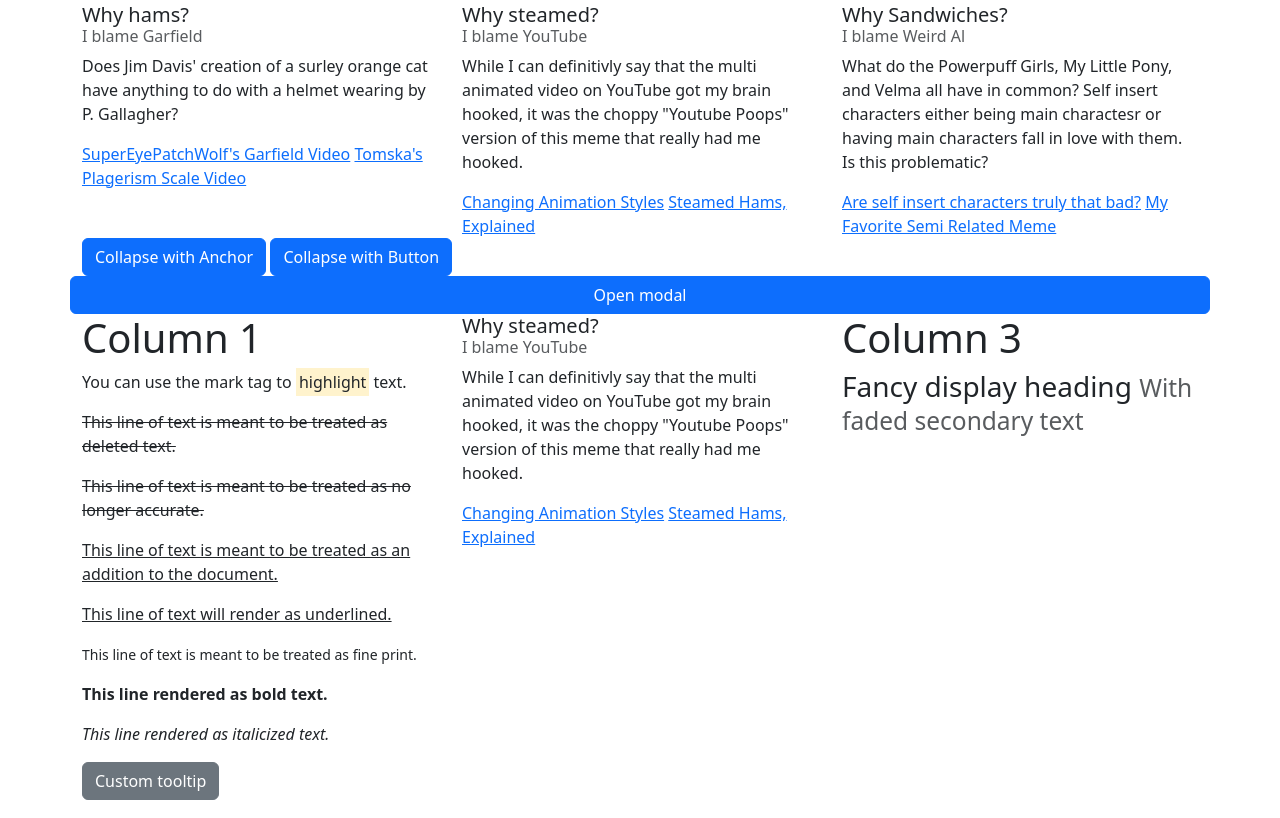
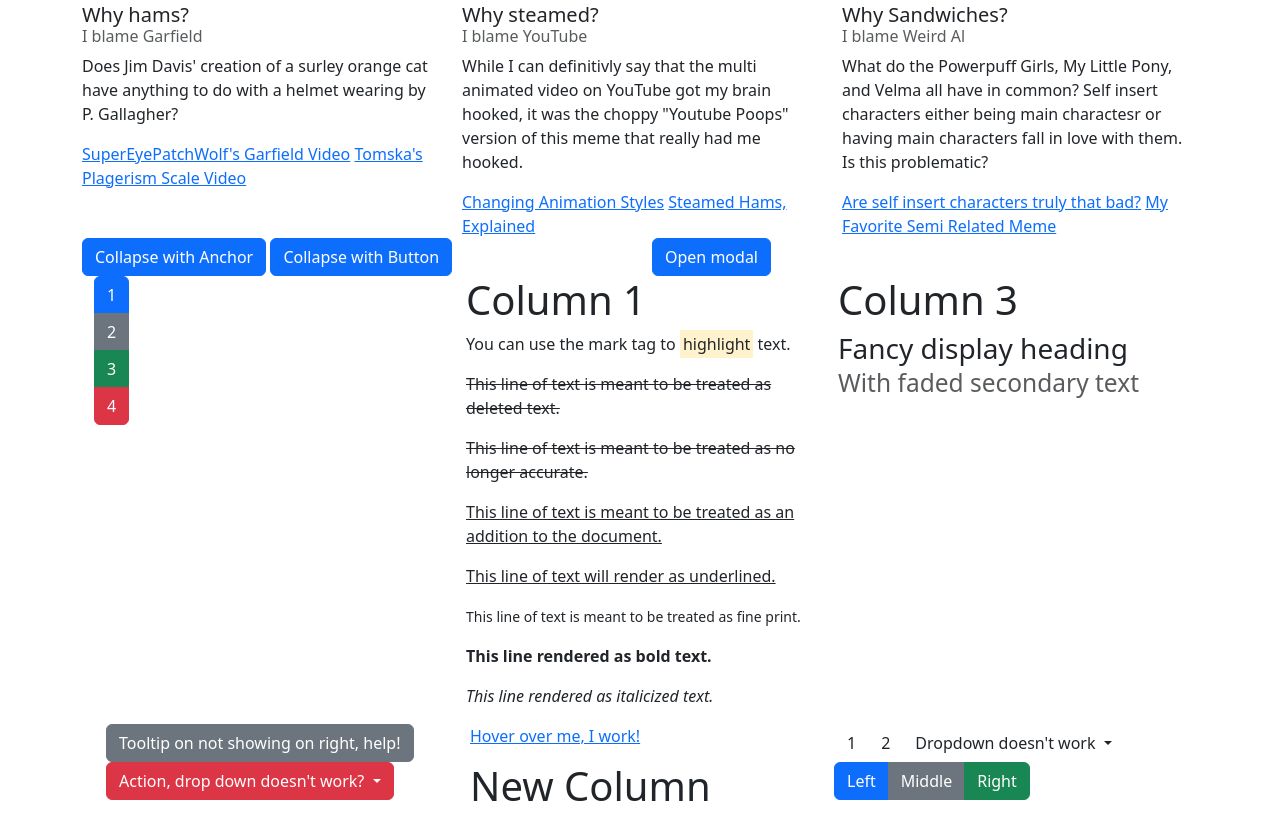
Before and after one commit to BradieAnderson/webESSENTIALSdwc, a plain HTML site: page bootstrapJUN05.html in a window 1280 px wide. Shown: the part 449-1267 px from the top of the page. Drawn offline with nearby package versions, Linux system fonts and the light colour scheme; a script that the page names is missing.

Commit message:
pre class submit, w issues

```diff
--- a/bootstrapJUN05.html
+++ b/bootstrapJUN05.html
@@ -7,11 +7,15 @@
     <title>My Website</title>
     <link rel="stylesheet" href="./style.css">
     <link rel="icon" href="./favicon.ico" type="image/x-icon">
-    <link href="https://cdn.jsdelivr.net/npm/bootstrap@5.3.3/dist/css/bootstrap.min.css" rel="stylesheet" integrity="sha384-QWTKZyjpPEjISv5WaRU9OFeRpok6YctnYmDr5pNlyT2bRjXh0JMhjY6hW+ALEwIH" crossorigin="anonymous">
+    <link href="https://cdn.jsdelivr.net/npm/bootstrap@5.3.3/dist/css/bootstrap.min.css" rel="stylesheet"
+    integrity="sha384-QWTKZyjpPEjISv5WaRU9OFeRpok6YctnYmDr5pNlyT2bRjXh0JMhjY6hW+ALEwIH" crossorigin="anonymous">
     <script src="https://cdn.jsdelivr.net/npm/bootstrap@5.3.3/dist/js/bootstrap.bundle.min.js"
         integrity="sha384-YvpcrYf0tY3lHB60NNkmXc5s9fDVZLESaAA55NDzOxhy9GkcIdslK1eN7N6jIeHz"
-        crossorigin="anonymous">
-</script>
+        crossorigin="anonymous"></script>
+    <script type="text/javascript" src="Scripts/jquery-2.1.1.min.js"></script>
+    <script src="https://cdn.jsdelivr.net/npm/@floating-ui/core@1.6.2"></script>
+    <script src="https://cdn.jsdelivr.net/npm/@floating-ui/dom@1.6.5"></script>
+
 </head>
   <body>
 <nav class="navbar navbar-expand-lg navbar-light bg-body-tertiary">
@@ -129,10 +133,10 @@
         </div>
     </div>
 
+<div class="col">
+    <button type="button" class="btn btn-primary" data-bs-toggle="modal" data-bs-target="#exampleModal">Open modal</button>
 
-    <button type="button" class="btn btn-primary" data-bs-toggle="modal" data-bs-target="#exampleModal" data-bs-whatever="@mdo">Open modal</button>
-
-<div class="modal fade" id="exampleModal" tabindex="-1" aria-labelledby="exampleModalLabel" aria-hidden="true">
+<div class="modal fade" id="exampleModal" aria-labelledby="exampleModalLabel" aria-hidden="true">
   <div class="modal-dialog">
     <div class="modal-content">
       <div class="modal-header">
@@ -159,11 +163,24 @@
   </div>
 </div>
 
+</div>
+</div>
+
 
 <div class="container">
     <div class="row">
 
     <div class="col">
+      <div class="btn-group-vertical" role="group" aria-label="...">
+          <button type="button" class="btn btn-primary">1</button>
+          <button type="button" class="btn btn-secondary">2</button>
+          <button type="button" class="btn btn-success">3</button>
+          <button type="button" class="btn btn-danger">4</button>
+      </div>
+    </div>
+
+    <div class="col">
+
       <h1>Column 1</h1>
       <p>You can use the mark tag to <mark>highlight</mark> text.</p>
       <p><del>This line of text is meant to be treated as deleted text.</del></p>
@@ -173,16 +190,7 @@
       <p><small>This line of text is meant to be treated as fine print.</small></p>
       <p><strong>This line rendered as bold text.</strong></p>
       <p><em>This line rendered as italicized text.</em></p>
-    </div>
 
-    <div class="col">
-        <div class="card-body">
-            <h5 class="card-title">Why steamed?</h5>
-            <h6 class="card-subtitle mb-2 text-muted">I blame YouTube</h6>
-            <p class="card-text">While I can definitivly say that the multi animated video on YouTube got my brain hooked, it was the choppy "Youtube Poops" version of this meme that really had me hooked.</p>
-            <a href="#" class="card-link">Changing Animation Styles</a>
-            <a href="#" class="card-link">Steamed Hams, Explained</a>
-        </div>
     </div>
 
     <div class="col">
@@ -194,16 +202,78 @@
     </div>
 </div>
 
-<button type="button" class="btn btn-secondary"
-        data-bs-toggle="tooltip" data-bs-placement="top"
-        data-bs-custom-class="custom-tooltip"
-        data-bs-title="This top tooltip is themed via CSS variables.">
-  Custom tooltip
+<div class="container">
+  <div class="row">
+
+  <div class="col">
+    <button type="button" class="btn btn-secondary" data-toggle="tooltip" data-placement="right" title="Tooltip on right">
+      Tooltip on not showing on right, help!
     </button>
+  </div>
+
+  <div class="col">
+<!-- HTML to write -->
+<a href="#" data-toggle="tooltip" title="Some tooltip text!">Hover over me, I work!</a>
+  </div>
+
+  <div class="col">
+    <div class="btn-group" role="group" aria-label="...">
+      <button type="button" class="btn btn-default">1</button>
+      <button type="button" class="btn btn-default">2</button>
+
+      <div class="btn-group" role="group">
+        <button type="button" class="btn btn-default dropdown-toggle" data-toggle="dropdown" aria-haspopup="true" aria-expanded="false">
+          Dropdown doesn't work
+          <span class="caret"></span>
+        </button>
+        <ul class="dropdown-menu">
+          <li><a class="dropdown-item" href="#">Dropdown link</a></li>
+          <li><a class="dropdown-item" href="#">Dropdown link</a></li>
+        </ul>
+      </div>
+    </div>
+  </div>
+
+  <div class="container">
+    <div class="row">
+      <div class="col">
+      <!-- Single button -->
+<div class="btn-group">
+  <button type="button" class="btn btn-danger dropdown-toggle" id="dropdownMenu1"  data-toggle="dropdown" aria-haspopup="true" aria-expanded="true">
+    Action, drop down doesn't work?
+    <span class="caret"></span>
+  </button>
+  <ul class="dropdown-menu"aria-labelledby="dropdownMenu1">
+    <li><a href="https://beemovie.fandom.com/wiki/Bee_Movie/Transcript">Action</a></li>
+    <li><a href="https://beemovie.fandom.com/wiki/Bee_Movie/Transcript">Another action</a></li>
+    <li><a href="https://beemovie.fandom.com/wiki/Bee_Movie/Transcript">Something else here</a></li>
+    <li role="separator" class="divider"></li>
+    <li><a href="https://beemovie.fandom.com/wiki/Bee_Movie/Transcript">Separated link</a></li>
+  </ul>
+</div>
+
+</div>
+
+    <div class="col">
+      <h1>New Column</h1>
+    </div>
+
+    <div class="col">
+      <div class="btn-group" role="group" aria-label="...">
+        <button type="button" class="btn btn-primary">Left</button>
+        <button type="button" class="btn btn-secondary">Middle</button>
+        <button type="button" class="btn btn-success">Right</button>
+      </div>
+  </div>
+
 
 </div>
 
 </main>
+
+<script src="https://cdn.jsdelivr.net/npm/@floating-ui/core@1.6.2"></script>
+<script src="https://cdn.jsdelivr.net/npm/@floating-ui/dom@1.6.5"></script>
 <script src="demo.js"></script>
+
   </body>
 </html>
--- /dev/null
+++ b/demo.js
@@ -0,0 +1 @@
+$('#element').tooltip('toggleEnabled')
```
Also changed, not shown: Untitled-1.html (added, +26 -0 lines). Lines whose indentation alone changed are shown as unchanged.
